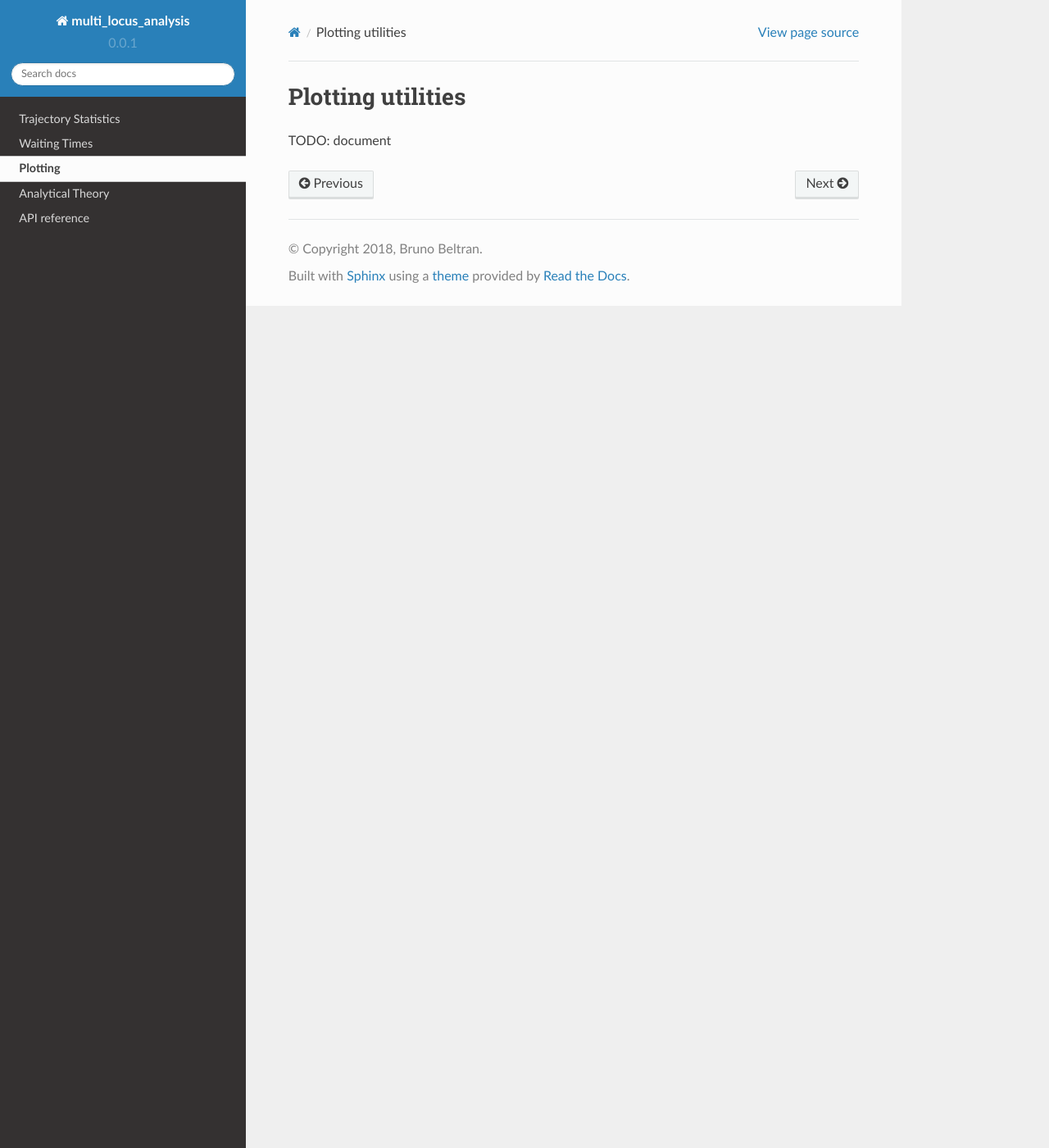
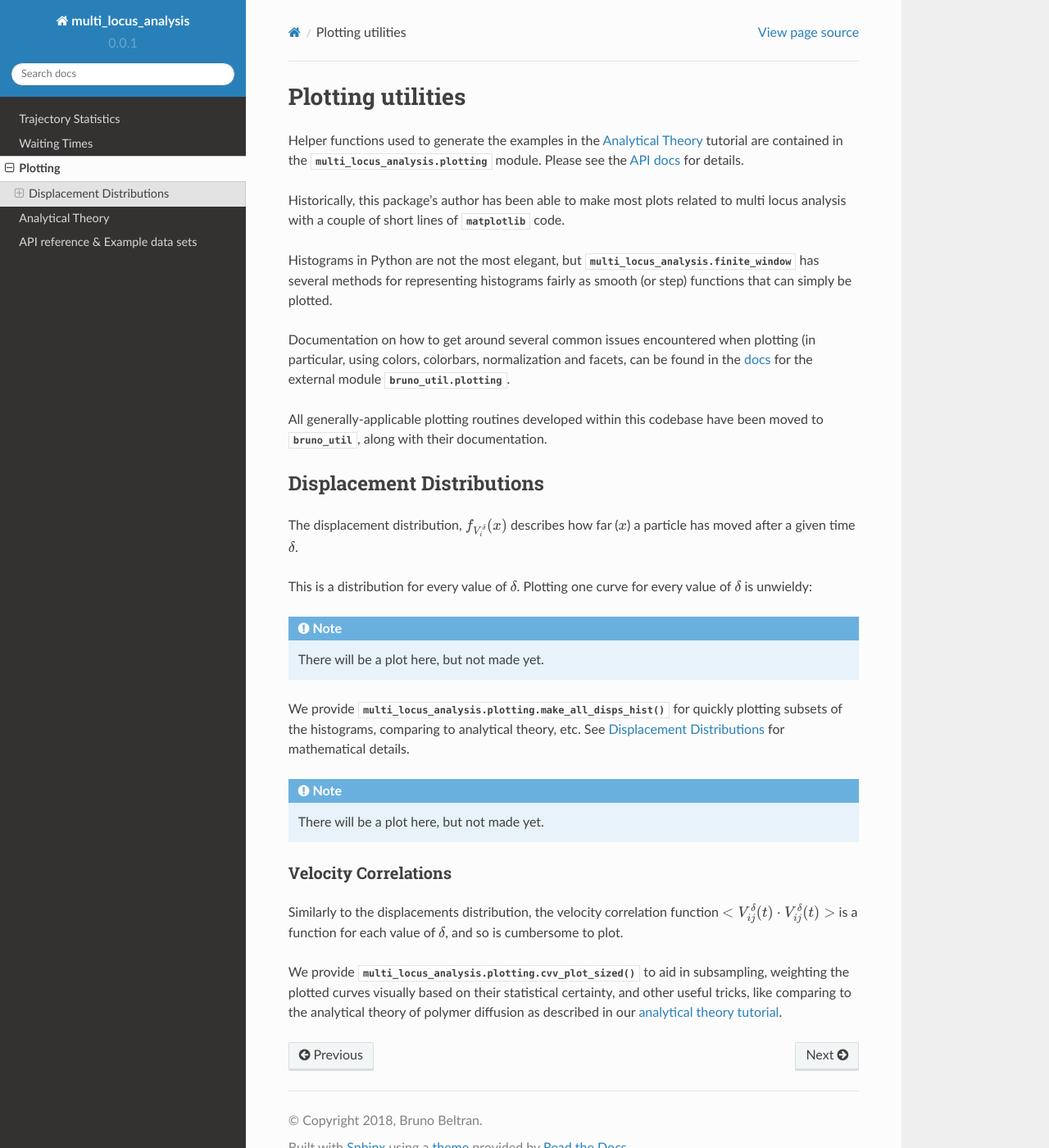
Before and after one commit to brunobeltran/multi_locus_analysis, a Sphinx documentation site: the page built from doc/source/plots.rst, in a window 1280 px wide and 1400 px high. Shown: the whole window at 82% size. Built offline with Sphinx 7.4.7 and the Read the Docs theme 2.0.0, drawn with Linux system fonts in a browser that asks for light colours.

Commit message:
DOCS: outline of each section roughly complete

```diff
--- a/doc/source/plots.rst
+++ b/doc/source/plots.rst
@@ -5,4 +5,64 @@
 Plotting utilities
 ==================
 
-TODO: document
+Helper functions used to generate the examples in the :ref:`Analytical Theory
+<theory>` tutorial are contained in the
+:mod:`multi_locus_analysis.plotting` module. Please see the :ref:`API docs
+<api>` for details.
+
+Historically, this package's author has been able to make most plots related
+to multi locus analysis with a couple of short lines of :mod:`matplotlib` code.
+
+Histograms in Python are not the most elegant, but
+:mod:`multi_locus_analysis.finite_window` has several methods for
+representing histograms fairly as smooth (or step) functions that can simply be
+plotted.
+
+Documentation on how to get around several common issues encountered when plotting (in particular, using
+colors, colorbars, normalization and facets, can be found in the `docs <bruno_util.rtfd.io>`_ for
+the external module :mod:`bruno_util.plotting`.
+
+All generally-applicable plotting routines developed within this codebase
+have been moved to :mod:`bruno_util`, along with their documentation.
+
+Displacement Distributions
+--------------------------
+
+The displacement distribution, :math:`f_{V_i^\delta}(x)` describes how far
+(:math:`x`) a particle has moved after a given time :math:`\delta`.
+
+This is a distribution for every value of :math:`\delta`. Plotting one curve for
+every value of :math:`\delta` is unwieldy:
+
+.. note::
+
+    There will be a plot here, but not made yet.
+
+.. .. image::
+
+..     figures/all_disps_hist.png
+
+We provide :func:`multi_locus_analysis.plotting.make_all_disps_hist`
+for quickly plotting subsets of the histograms, comparing to analytical
+theory, etc. See :ref:`analytical-disps-hist` for mathematical details.
+
+.. note::
+
+    There will be a plot here, but not made yet.
+
+.. .. image::
+
+..     figures/all_disps_hist_subsample.png
+
+Velocity Correlations
+^^^^^^^^^^^^^^^^^^^^^
+
+Similarly to the displacements distribution, the velocity correlation
+function :math:`<V_{ij}^{\delta}(t)\cdot{}V_{ij}^{\delta}(t)>` is a function for
+each value of :math:`\delta`, and so is cumbersome to plot.
+
+We provide :func:`multi_locus_analysis.plotting.cvv_plot_sized` to aid in
+subsampling, weighting the plotted curves visually based on their statistical
+certainty, and other useful tricks, like comparing to the analytical theory of
+polymer diffusion as described in our :ref:`analytical theory tutorial
+<analytical-velocity-correlation>`.
```
Also changed, not shown: doc/source/finite_window.rst (+21 -1 lines), doc/source/index.rst (+13 -8 lines), doc/source/stats.rst (+5 -2 lines), doc/source/theory.rst (+38 -1 lines), 1 other file.
